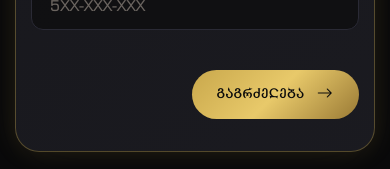
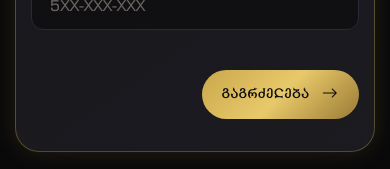
Before and after one commit to GuramiGorgadze/global-arena, a React (Vite) app in the folder frontend/: page / in a window 390 px wide. Shown: the part 1436-1605 px from the top of the page. Built offline with nearby package versions, Linux system fonts and the light colour scheme.

Commit message:
fixed errors and bugs

```diff
--- a/frontend/src/styles/components/_registration.scss
+++ b/frontend/src/styles/components/_registration.scss
@@ -146,6 +146,10 @@
       border-color: rgba($gold-bright, 0.3);
       color: $white-warm;
       background: $gold-glow-sm;
+    }
+
+    @media (max-width: 650px) {
+      padding: 13px;
     }
   }
 }
@@ -638,7 +642,7 @@
   }
 
   @media (max-width: 650px) {
-    padding: 15px 25px;
+    padding: 15px 20px;
   }
 }
 
```
Also changed, not shown: 1 other file (tests, documents, lock files or other folders).
